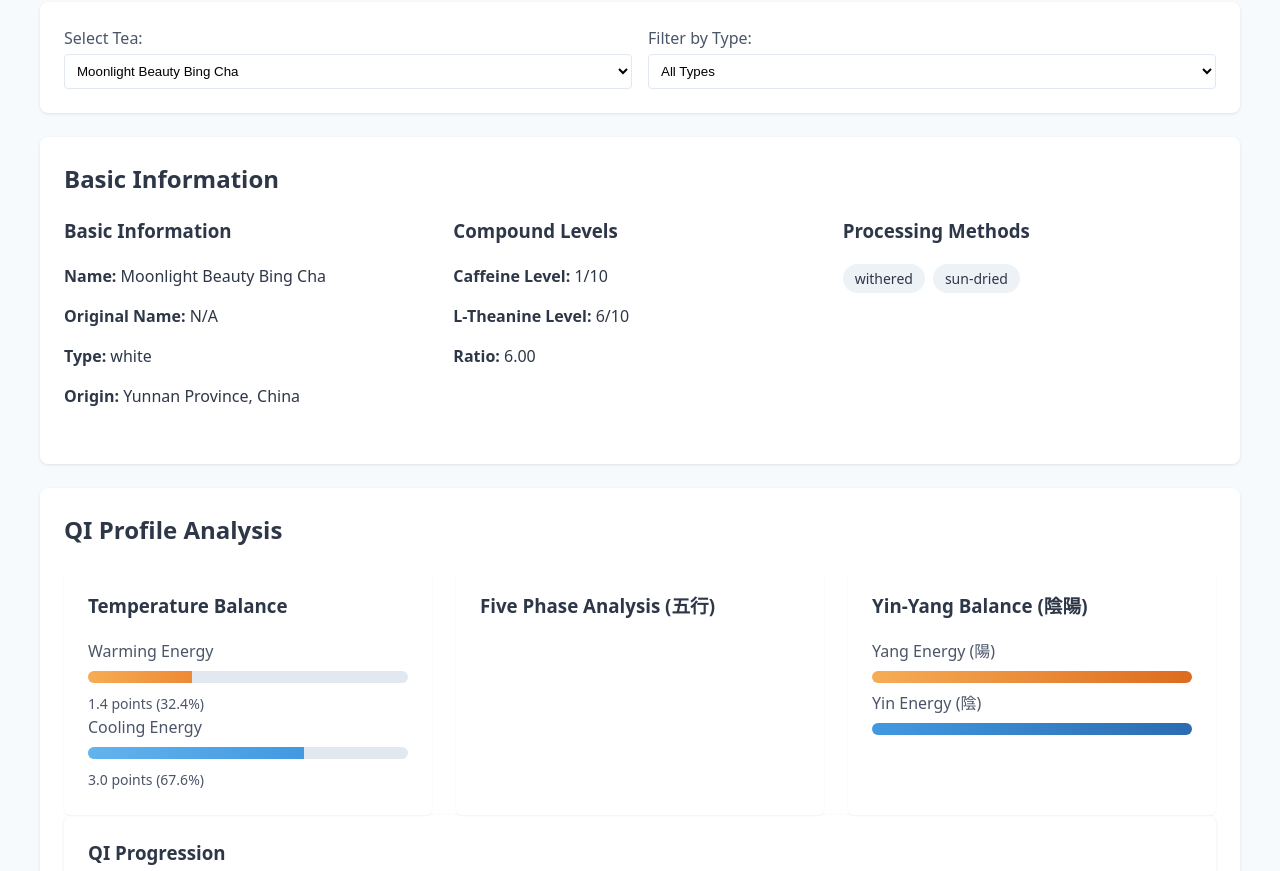
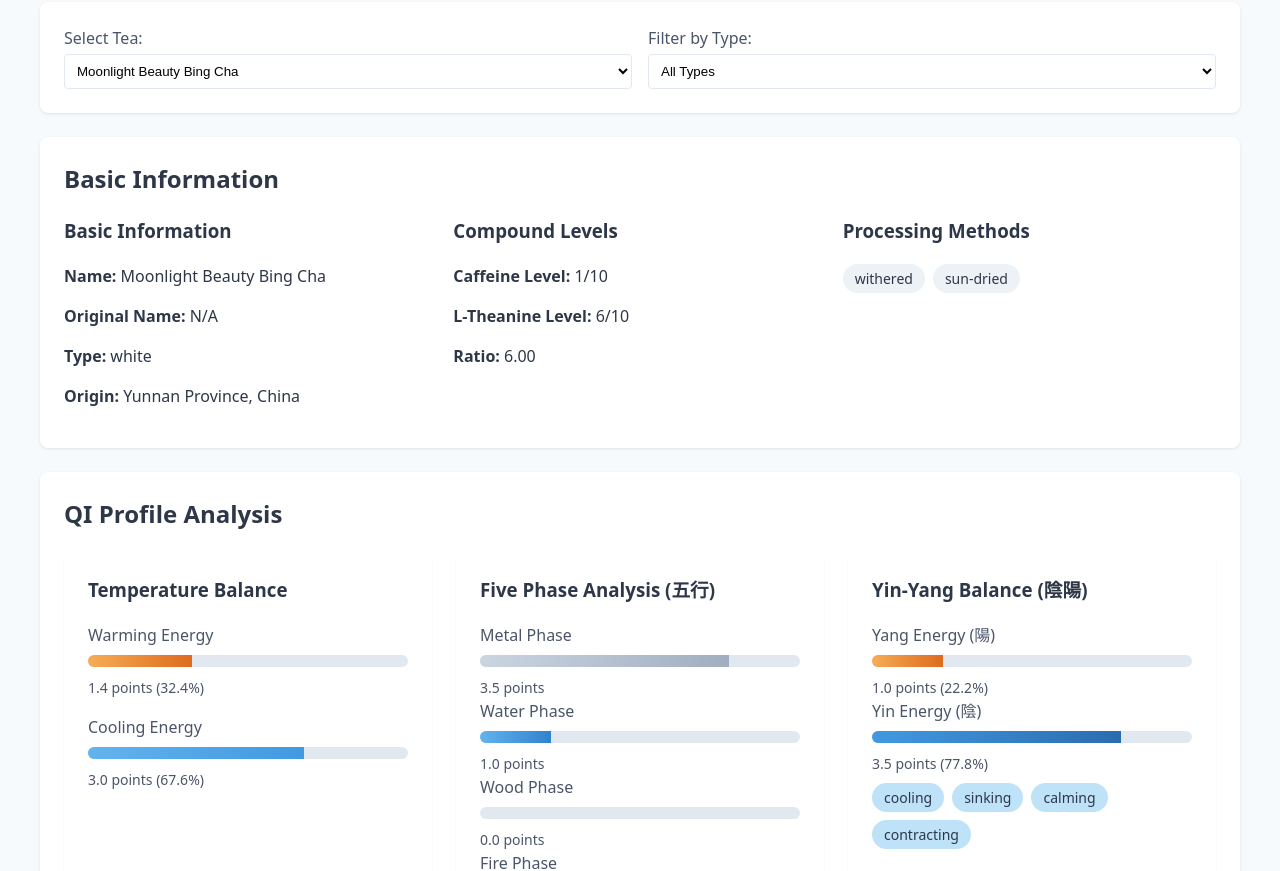
Before and after one commit to msieur-gab/tea_moodCalculator, a plain HTML site: page qiProfile/yingyang.html in a window 1280 px wide. Shown: the part 99-970 px from the top of the page. Drawn offline with Linux system fonts and the light colour scheme.

Commit message:
Added yinynag evaluation

```diff
--- a/qiProfile/yingyang.html
+++ b/qiProfile/yingyang.html
@@ -83,42 +83,6 @@
             transition: width 0.3s ease;
         }
 
-        .qi-fill.warming {
-            background: linear-gradient(90deg, #F6AD55, #ED8936);
-        }
-
-        .qi-fill.cooling {
-            background: linear-gradient(90deg, #63B3ED, #4299E1);
-        }
-
-        .qi-fill.wood {
-            background: linear-gradient(90deg, #68D391, #38A169);
-        }
-
-        .qi-fill.fire {
-            background: linear-gradient(90deg, #F6AD55, #DD6B20);
-        }
-
-        .qi-fill.earth {
-            background: linear-gradient(90deg, #D69E2E, #B7791F);
-        }
-
-        .qi-fill.metal {
-            background: linear-gradient(90deg, #CBD5E0, #A0AEC0);
-        }
-
-        .qi-fill.water {
-            background: linear-gradient(90deg, #63B3ED, #3182CE);
-        }
-
-        .qi-fill.yin {
-            background: linear-gradient(90deg, #4299E1, #2B6CB0);
-        }
-
-        .qi-fill.yang {
-            background: linear-gradient(90deg, #F6AD55, #DD6B20);
-        }
-
         .characteristic-tags {
             display: flex;
             flex-wrap: wrap;
@@ -132,14 +96,6 @@
             border-radius: 9999px;
             font-size: 0.875rem;
         }
-
-        .tag.wood { background-color: #C6F6D5; }
-        .tag.fire { background-color: #FEEBC8; }
-        .tag.earth { background-color: #FEFCBF; }
-        .tag.metal { background-color: #E2E8F0; }
-        .tag.water { background-color: #BEE3F8; }
-        .tag.yin { background-color: #BEE3F8; }
-        .tag.yang { background-color: #FEEBC8; }
 
         .progression-timeline {
             display: grid;
@@ -173,7 +129,6 @@
             display: grid;
             grid-template-columns: repeat(auto-fit, minmax(200px, 1fr));
             gap: 1rem;
-            margin-bottom: 1rem;
         }
 
         .detailed-description {
@@ -184,6 +139,12 @@
             padding: 1rem;
             background: #f8fafc;
             border-radius: 6px;
+        }
+
+        .temperature-bars {
+            display: flex;
+            flex-direction: column;
+            gap: 1rem;
         }
 
         h1, h2, h3, h4 {
@@ -201,13 +162,31 @@
             color: var(--secondary-color);
             font-size: 0.875rem;
         }
+
+        /* Element-specific styles */
+        .qi-fill.warming { background: linear-gradient(90deg, #F6AD55, #DD6B20); }
+        .qi-fill.cooling { background: linear-gradient(90deg, #63B3ED, #4299E1); }
+        .qi-fill.wood { background: linear-gradient(90deg, #68D391, #38A169); }
+        .qi-fill.fire { background: linear-gradient(90deg, #F6AD55, #DD6B20); }
+        .qi-fill.earth { background: linear-gradient(90deg, #D69E2E, #B7791F); }
+        .qi-fill.metal { background: linear-gradient(90deg, #CBD5E0, #A0AEC0); }
+        .qi-fill.water { background: linear-gradient(90deg, #63B3ED, #3182CE); }
+        .qi-fill.yin { background: linear-gradient(90deg, #4299E1, #2B6CB0); }
+        .qi-fill.yang { background: linear-gradient(90deg, #F6AD55, #DD6B20); }
+
+        .tag.wood { background-color: #C6F6D5; }
+        .tag.fire { background-color: #FEEBC8; }
+        .tag.earth { background-color: #FEFCBF; }
+        .tag.metal { background-color: #E2E8F0; }
+        .tag.water { background-color: #BEE3F8; }
+        .tag.yin { background-color: #BEE3F8; }
+        .tag.yang { background-color: #FEEBC8; }
     </style>
 </head>
 <body>
     <div class="container">
         <h1>Tea QI Profile Analyzer</h1>
 
-        <!-- Controls Section -->
         <div class="section controls">
             <div>
                 <label for="teaSelect">Select Tea:</label>
@@ -228,13 +207,11 @@
             </div>
         </div>
 
-        <!-- Tea Info Section -->
         <div class="section">
             <h2>Basic Information</h2>
             <div class="tea-info" id="teaInfo"></div>
         </div>
 
-        <!-- QI Analysis Section -->
         <div class="section">
             <h2>QI Profile Analysis</h2>
 
@@ -242,6 +219,7 @@
                 <!-- Temperature Balance -->
                 <div class="qi-card">
                     <h3>Temperature Balance</h3>
+                    <div class="temperature-bars">
                         <div>
                             <label>Warming Energy</label>
                             <div class="qi-bar">
@@ -257,8 +235,9 @@
                             <small id="coolingScore"></small>
                         </div>
                     </div>
+                </div>
 
-                <!-- Five Phases Analysis -->
+                <!-- Five Phase Analysis -->
                 <div class="qi-card">
                     <h3>Five Phase Analysis (五行)</h3>
                     <div class="five-phases" id="fivePhases">
@@ -272,6 +251,7 @@
                 <!-- Yin-Yang Balance -->
                 <div class="qi-card">
                     <h3>Yin-Yang Balance (陰陽)</h3>
+                    <div class="yin-yang-balance">
                         <div>
                             <label>Yang Energy (陽)</label>
                             <div class="qi-bar">
@@ -286,13 +266,14 @@
                             </div>
                             <small id="yinScore"></small>
                         </div>
+                    </div>
                     <div class="characteristic-tags" id="yinYangCharacteristics">
                         <!-- Yin-Yang characteristics will be inserted here -->
                     </div>
                 </div>
             </div>
 
-            <!-- Progression Timeline -->
+            <!-- Energy Progression -->
             <div class="section">
                 <h3>QI Progression</h3>
                 <div class="progression-timeline">
@@ -331,7 +312,7 @@
 
     <script type="module">
         import { teaDatabase } from './database.js';
-        import { QiCalculator } from './qiCalculator.js';
+        import { QiCalculator } from './qiCalculatorV2.js';
 
         function populateTeaSelect() {
             const select = document.getElementById('teaSelect');
@@ -396,63 +377,77 @@
                 `${tempBalance.coolingScore} points (${tempBalance.coolingPercent}%)`;
 
             // Update Five Phases
-            document.getElementById('fivePhases').innerHTML = Object.entries(qiProfile.fivePhases.scores)
+            // Update Five Phases
+            const fivePhases = qiProfile.fivePhases || { scores: {}, dominant: '', supporting: '', characteristics: [] };
+            const totalScore = Object.values(fivePhases.scores).reduce((a, b) => a + b, 0) || 1; // Prevent division by zero
+
+            document.getElementById('fivePhases').innerHTML = Object.entries(fivePhases.scores)
                 .map(([phase, score]) => `
                     <div class="phase-bar">
                         <label>${phase.charAt(0).toUpperCase() + phase.slice(1)} Phase</label>
                         <div class="qi-bar">
                             <div class="qi-fill ${phase}"
-                                 style="width: ${(score / Object.values(qiProfile.fivePhases.scores)
-                                               .reduce((a, b) => a + b, 0)) * 100}%">
+                                 style="width: ${(score / totalScore) * 100}%">
                             </div>
                         </div>
-                        <small>${parseFloat(score).toFixed(1)} points</small>
+                        <small>${parseFloat(score || 0).toFixed(1)} points</small>
                     </div>
                 `).join('');
 
             document.getElementById('phaseCharacteristics').innerHTML = `
-                <p><strong>Dominant:</strong> ${qiProfile.fivePhases.dominant} phase</p>
-                <p><strong>Supporting:</strong> ${qiProfile.fivePhases.supporting} phase</p>
+                <p><strong>Dominant:</strong> ${fivePhases.dominant || 'balanced'} phase</p>
+                <p><strong>Supporting:</strong> ${fivePhases.supporting || 'neutral'} phase</p>
                 <div class="characteristic-tags">
-                    ${qiProfile.fivePhases.characteristics.map(char =>
-                        `<span class="tag ${qiProfile.fivePhases.dominant}">${char.characteristic}</span>`
+                    ${(fivePhases.characteristics || []).map(char =>
+                        `<span class="tag ${fivePhases.dominant}">${char.characteristic}</span>`
                     ).join('')}
                 </div>
             `;
 
             // Update Yin-Yang Balance
-            document.getElementById('yangBar').style.width = `${qiProfile.yinYangBalance.yangPercent}%`;
-            document.getElementById('yinBar').style.width = `${qiProfile.yinYangBalance.yinPercent}%`;
+            const yinYang = qiProfile.yinYangBalance || {
+                yangPercent: 50,
+                yinPercent: 50,
+                yangScore: 0,
+                yinScore: 0,
+                characteristics: [],
+                dominantAspect: 'balanced'
+            };
+
+            document.getElementById('yangBar').style.width = `${yinYang.yangPercent}%`;
+            document.getElementById('yinBar').style.width = `${yinYang.yinPercent}%`;
             document.getElementById('yangScore').textContent =
-                `${qiProfile.yinYangBalance.yangScore} points (${qiProfile.yinYangBalance.yangPercent}%)`;
+                `${yinYang.yangScore} points (${yinYang.yangPercent}%)`;
             document.getElementById('yinScore').textContent =
-                `${qiProfile.yinYangBalance.yinScore} points (${qiProfile.yinYangBalance.yinPercent}%)`;
+                `${yinYang.yinScore} points (${yinYang.yinPercent}%)`;
 
             document.getElementById('yinYangCharacteristics').innerHTML =
-                qiProfile.yinYangBalance.characteristics.map(char =>
-                    `<span class="tag ${qiProfile.yinYangBalance.dominantAspect}">${char}</span>`
+                (yinYang.characteristics || []).map(char =>
+                    `<span class="tag ${yinYang.dominantAspect}">${char}</span>`
                 ).join('');
 
             // Update Progression Timeline
+            const progression = qiProfile.progression || { initial: [], peak: [], finish: [] };
+
             document.getElementById('initialPhase').innerHTML =
-                qiProfile.progression.initial.map(char =>
+                (progression.initial || []).map(char =>
                     `<span class="tag">${char}</span>`
                 ).join('');
 
             document.getElementById('peakPhase').innerHTML =
-                qiProfile.progression.peak.map(char =>
+                (progression.peak || []).map(char =>
                     `<span class="tag">${char}</span>`
                 ).join('');
-            document.getElementById('peakTiming').textContent = qiProfile.peakTiming;
+            document.getElementById('peakTiming').textContent = qiProfile.peakTiming || '';
 
             document.getElementById('finishPhase').innerHTML =
-                qiProfile.progression.finish.map(char =>
+                (progression.finish || []).map(char =>
                     `<span class="tag">${char}</span>`
                 ).join('');
-            document.getElementById('duration').textContent = qiProfile.duration;
+            document.getElementById('duration').textContent = qiProfile.duration || '';
 
             // Update Detailed Description
-            document.getElementById('detailedDescription').textContent = qiProfile.detailedDescription;
+            document.getElementById('detailedDescription').textContent = qiProfile.detailedDescription || 'Analysis in progress...';
         }
 
         // Event Listeners
```
Also changed, not shown: 2 other files. Lines whose indentation alone changed are shown as unchanged.
